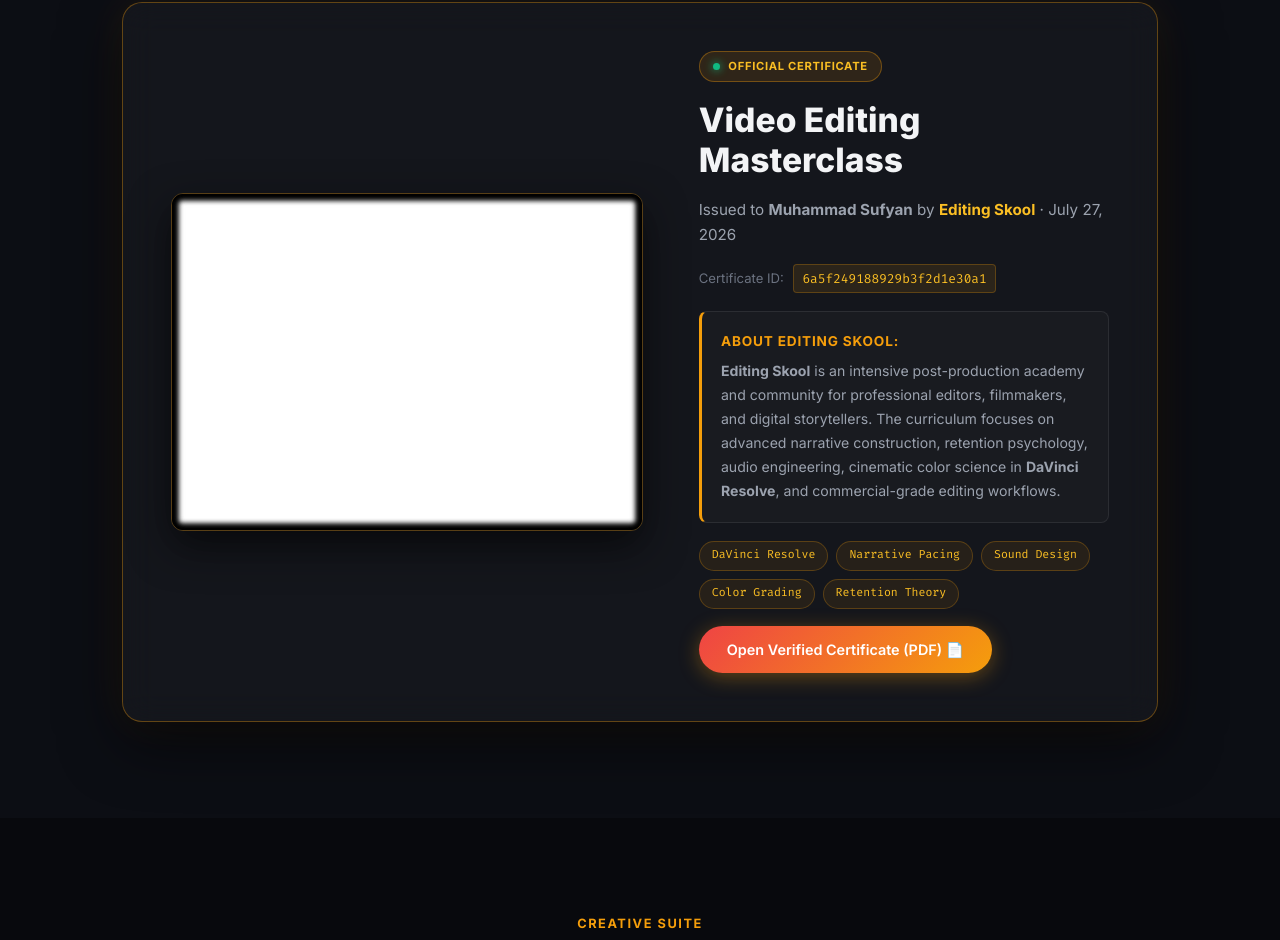
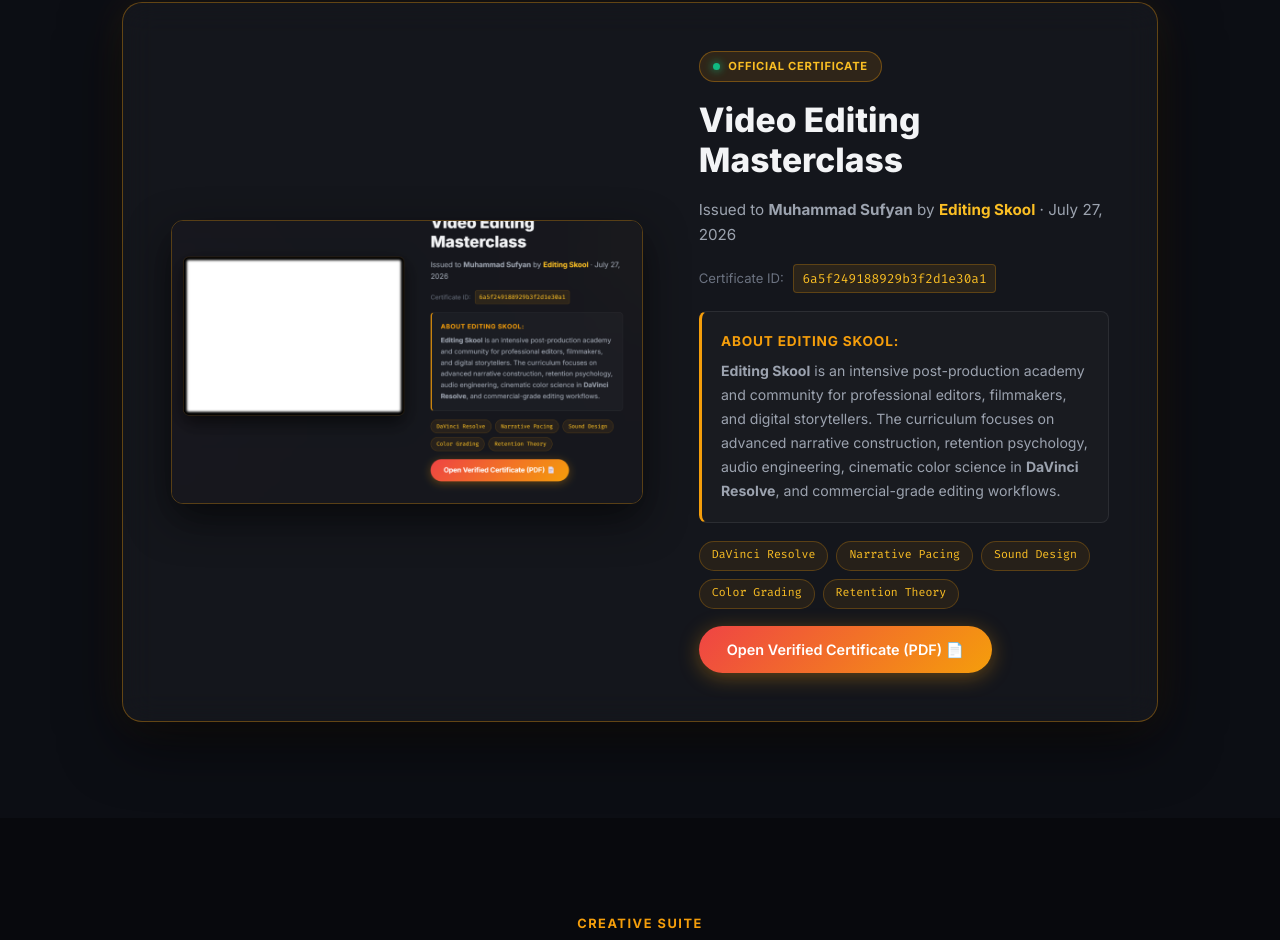
Before and after one commit to sufyanfiverr2-sketch/portfolio, a website: page video.html in a window 1280 px wide. Shown: the part 2371-3311 px from the top of the page. Drawn offline with Linux system fonts and the light colour scheme.

Commit message:
Fix certificate image display on video page

```diff
--- a/video.html
+++ b/video.html
@@ -234,7 +234,7 @@
         <!-- Certificate Image Preview -->
         <div class="cert-image-wrap">
           <a href="certificate-editing-skool.pdf" target="_blank" rel="noopener noreferrer" title="View Official Certificate PDF">
-            <img src="certificate-editing-skool.jpg" alt="Video Editing Masterclass Certificate - Muhammad Sufyan - Editing Skool" class="cert-img" />
+            <img src="certificate-editing-skool.png" alt="Video Editing Masterclass Certificate - Muhammad Sufyan - Editing Skool" class="cert-img" />
             <div class="cert-zoom-hint">
               <span>📄 Click to View Full PDF</span>
             </div>
```
Also changed, not shown: certificate-editing-skool.jpg (deleted), certificate-editing-skool.png (added).
